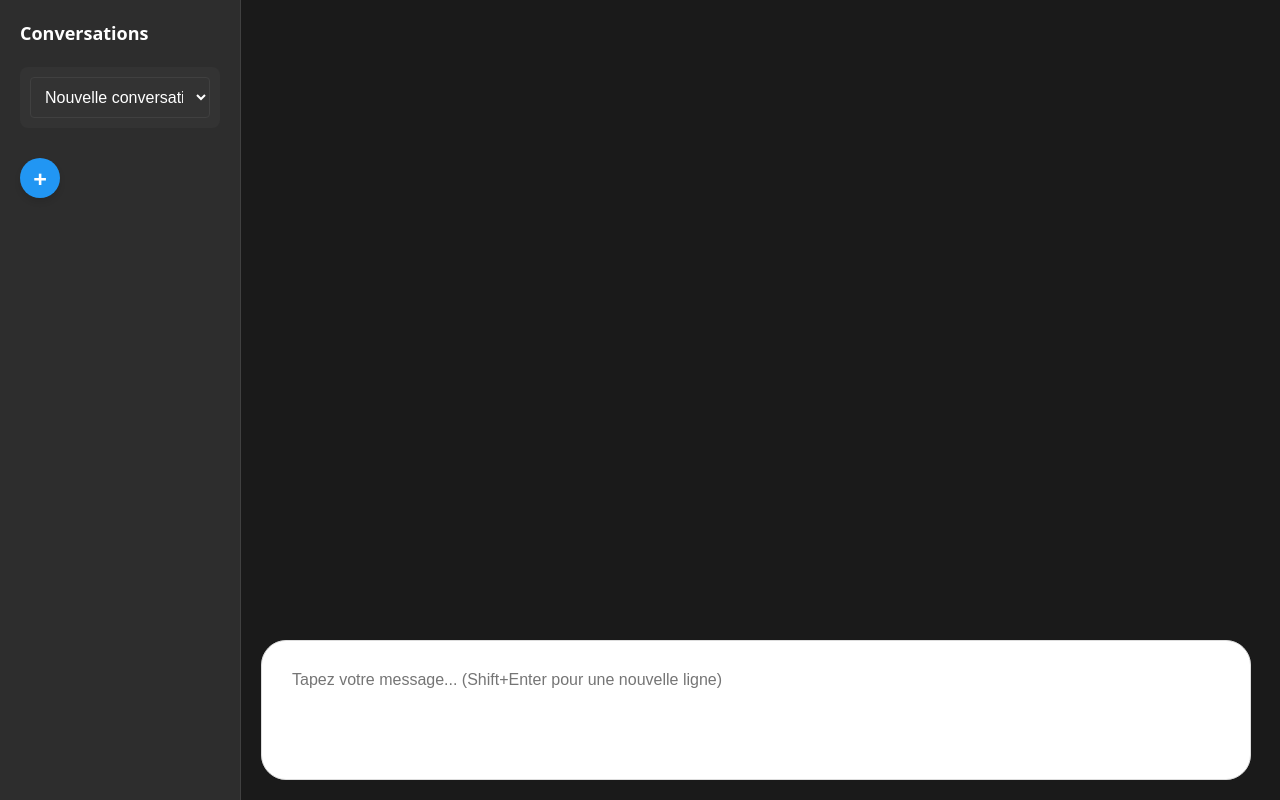
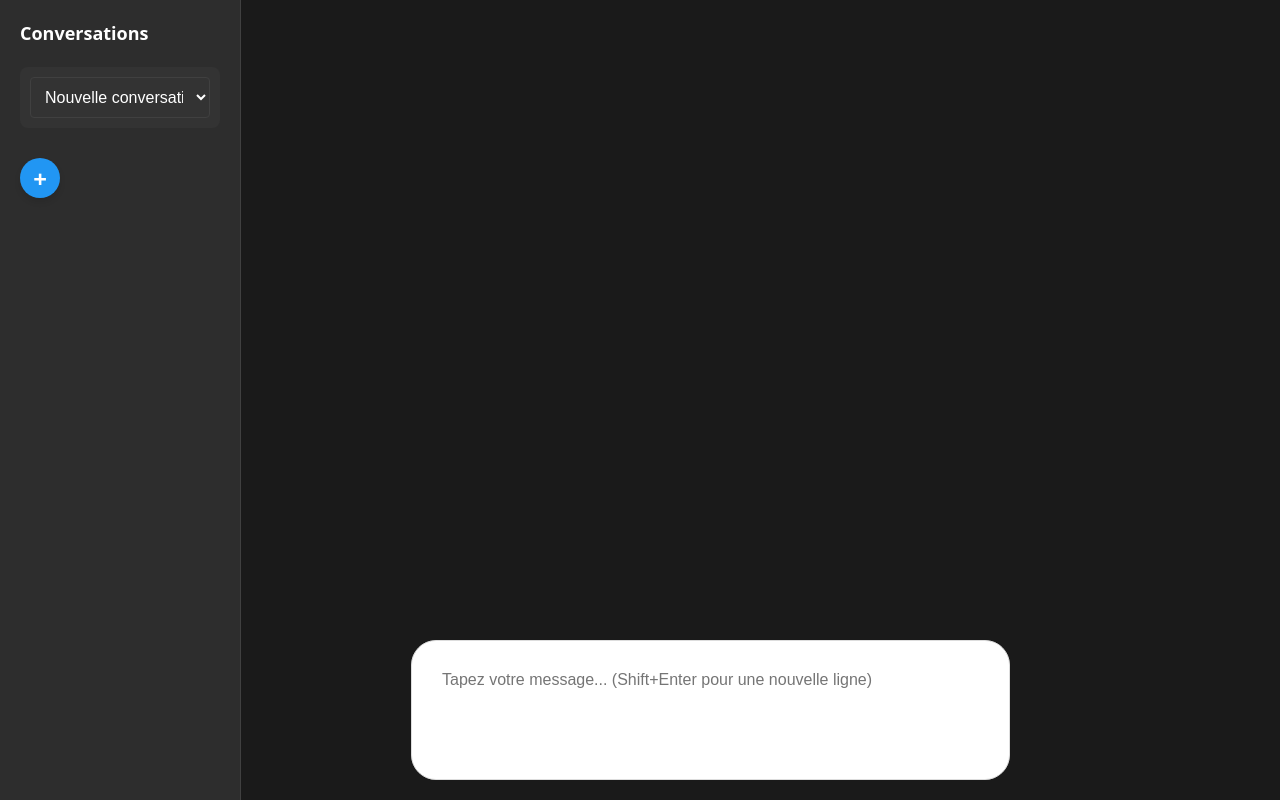
Before and after one commit to HugoBoyer/Chatbot, a React (Vite) app: page / in a window 1280 px wide. Built offline with nearby package versions, Linux system fonts and the light colour scheme.

Commit message:
feat(style) : Style chatbot epurer 3 chatgpt

```diff
--- a/src/components/Chatbot.css
+++ b/src/components/Chatbot.css
@@ -21,6 +21,7 @@
   display: flex;
   flex-direction: column;
   padding: 20px;
+  margin-right: 150px;
   flex-shrink: 0;
 }
 
@@ -85,6 +86,7 @@
   min-width: 0;
   width: calc(100% - 200px);
   max-width: calc(100% - 250px);
+  margin-right: 250px;
 }
 
 .messages-container {
@@ -113,6 +115,7 @@
 .message.user {
   background-color: #4CAF50;
   margin-left: auto;
+  margin-right: auto;
   font-weight: 600;
 }
 
```
